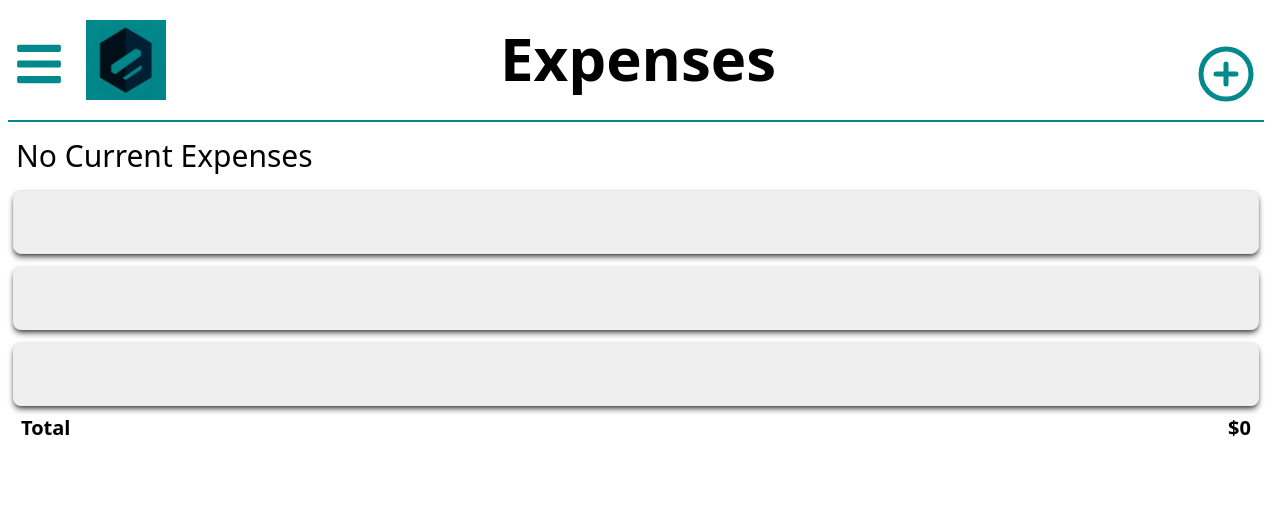
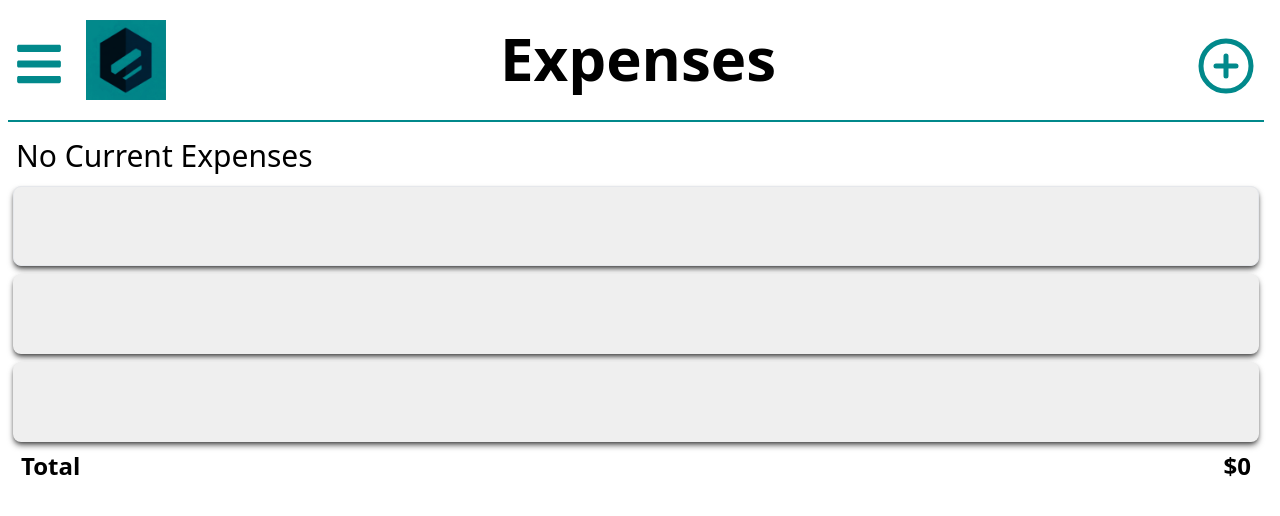
Before and after one commit to Garcia-Tony/budget-project, a React (Vite) app in the folder client/: page /home in a window 1280 px wide. Shown: the top 516 px of the page. Built offline with nearby package versions, Linux system fonts and the light colour scheme.

Commit message:
Create the desktop version for 'Expense Created' popup

```diff
--- a/client/src/pages/Home.tsx
+++ b/client/src/pages/Home.tsx
@@ -46,7 +46,7 @@
         <div className="absolute right-4 md:right-6 md:top-3 top-2 md:top-[22px]">
           <button onClick={handleExpense}>
             <svg
-              className="mt-4 w-12 h-12 md:w-[60px] md:h-[60px] md:mt-[22px] text-[#01898B]"
+              className="mt-4 w-12 h-12 md:w-[60px] md:h-[60px] md:mt-[14px] text-[#01898B]"
               viewBox="0 0 24 24"
               fill="none"
               xmlns="http://www.w3.org/2000/svg">
@@ -98,12 +98,14 @@
         {expenses.length === 0 ? 'No Current Expenses' : 'Current Expenses'}
       </p>
 
-      <div className="space-y-3 mt-4 px-[5px]">
+      <div className="space-y-3 mt-3 px-[5px]">
         {expenses.length === 0 && (
           <>
-            <div className="h-16 bg-[#EFEFEF] rounded-lg shadow-md shadow-[#00000099] border"></div>
-            <div className="h-16 bg-[#EFEFEF] rounded-lg shadow-md shadow-[#00000099]"></div>
-            <div className="h-16 bg-[#EFEFEF] rounded-lg shadow-md shadow-[#00000099]"></div>
+            <div className="">
+              <div className=" md:mb-2 md:h-20 h-16 mb-1 bg-[#EFEFEF] rounded-lg shadow-md shadow-[#00000099] border"></div>
+              <div className=" md:mb-2 md:h-20 h-16 mb-1 bg-[#EFEFEF] rounded-lg shadow-md shadow-[#00000099]"></div>
+              <div className=" md:mb-2 md:h-20 h-16 mb-1 bg-[#EFEFEF] rounded-lg shadow-md shadow-[#00000099]"></div>
+            </div>
           </>
         )}
 
@@ -111,8 +113,8 @@
           expenses.map((expense, index) => (
             <div
               key={index}
-              className="h-16 bg-[#EFEFEF] rounded-lg shadow-md shadow-[#00000099]">
-              <div className="flex px-2 mb-2 pt-1">
+              className="mb-[-4px] md:mb-[-5px] md:text-xl h-16 md:h-20 bg-[#EFEFEF] rounded-lg shadow-md shadow-[#00000099]">
+              <div className="flex px-2 md:mt-2 mb-2 md:mb-3 pt-1">
                 <p>{expense.name}</p>
               </div>
               <div className="flex justify-between items-center px-2">
@@ -122,9 +124,9 @@
             </div>
           ))}
 
-        <div className="h-5 flex justify-between items-center px-2 font-bold">
-          <p className="text-xl text-black">Total</p>
-          <p className="text-xl text-black">${totalAmount}</p>
+        <div className="h-5 md:h-6 flex justify-between items-center px-2 font-bold">
+          <p className="text-xl md:text-2xl text-black">Total</p>
+          <p className="text-xl md:text-2xl text-black">${totalAmount}</p>
         </div>
       </div>
 
--- a/client/src/pages/NewExpense.tsx
+++ b/client/src/pages/NewExpense.tsx
@@ -126,7 +126,7 @@
             type="text"
             value={expenseName}
             onChange={(e) => setExpenseName(e.target.value)}
-            className="mt-1 text-l  md:text-xl block border border-gray-600 rounded p-2 h-9 md:h-10 w-full"
+            className="mt-1 text-l md:text-xl block border border-gray-600 rounded p-2 h-9 md:h-10 w-full"
           />
         </label>
 
@@ -143,7 +143,7 @@
             type="text"
             value={amount}
             onChange={(e) => setAmount(e.target.value)}
-            className="mt-1  md:text-xl text-l block border border-gray-600 rounded p-2 h-9 md:h-10 w-full"
+            className="mt-1 md:text-xl text-l block border border-gray-600 rounded p-2 h-9 md:h-10 w-full"
           />
         </label>
 
```
